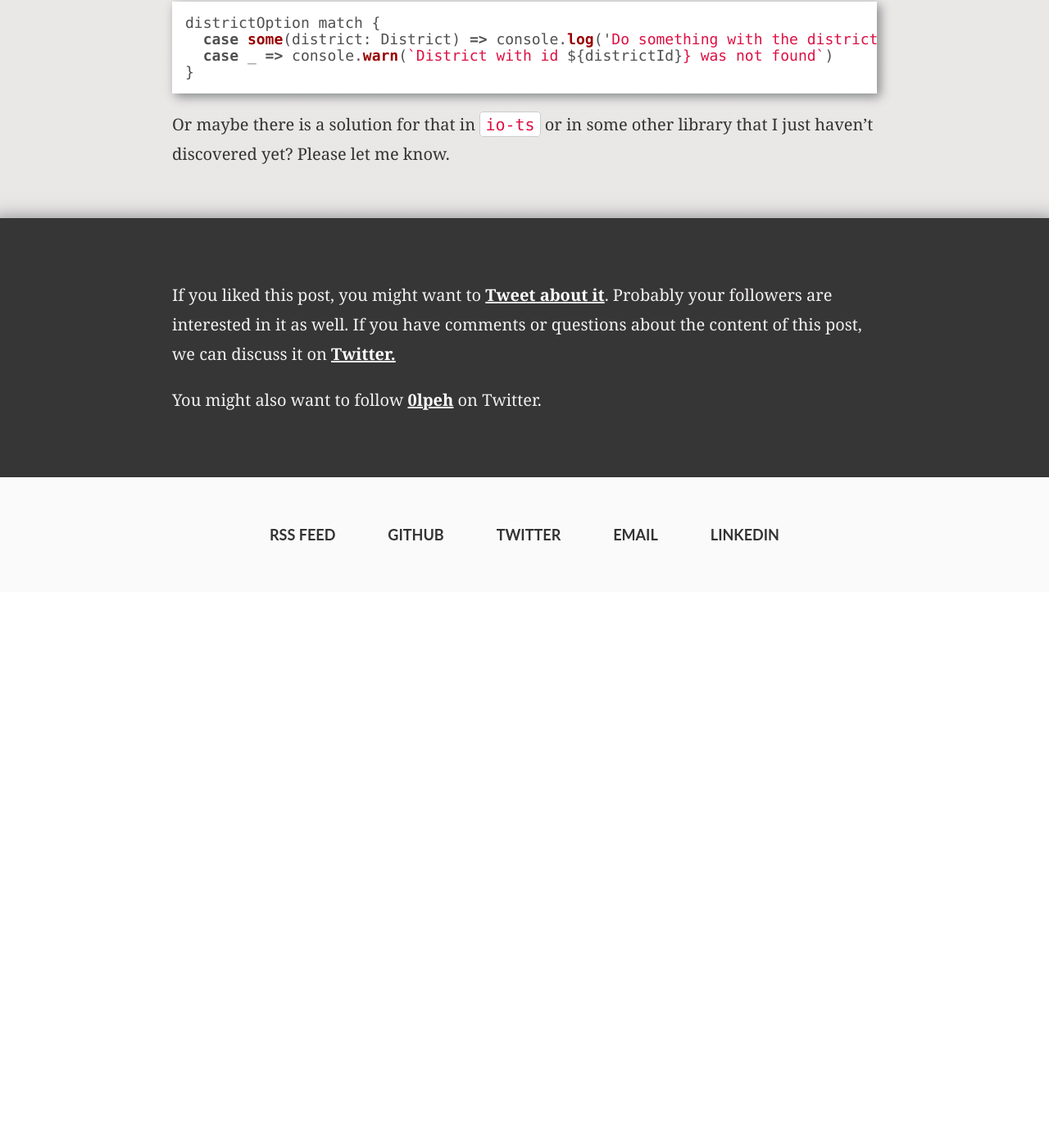
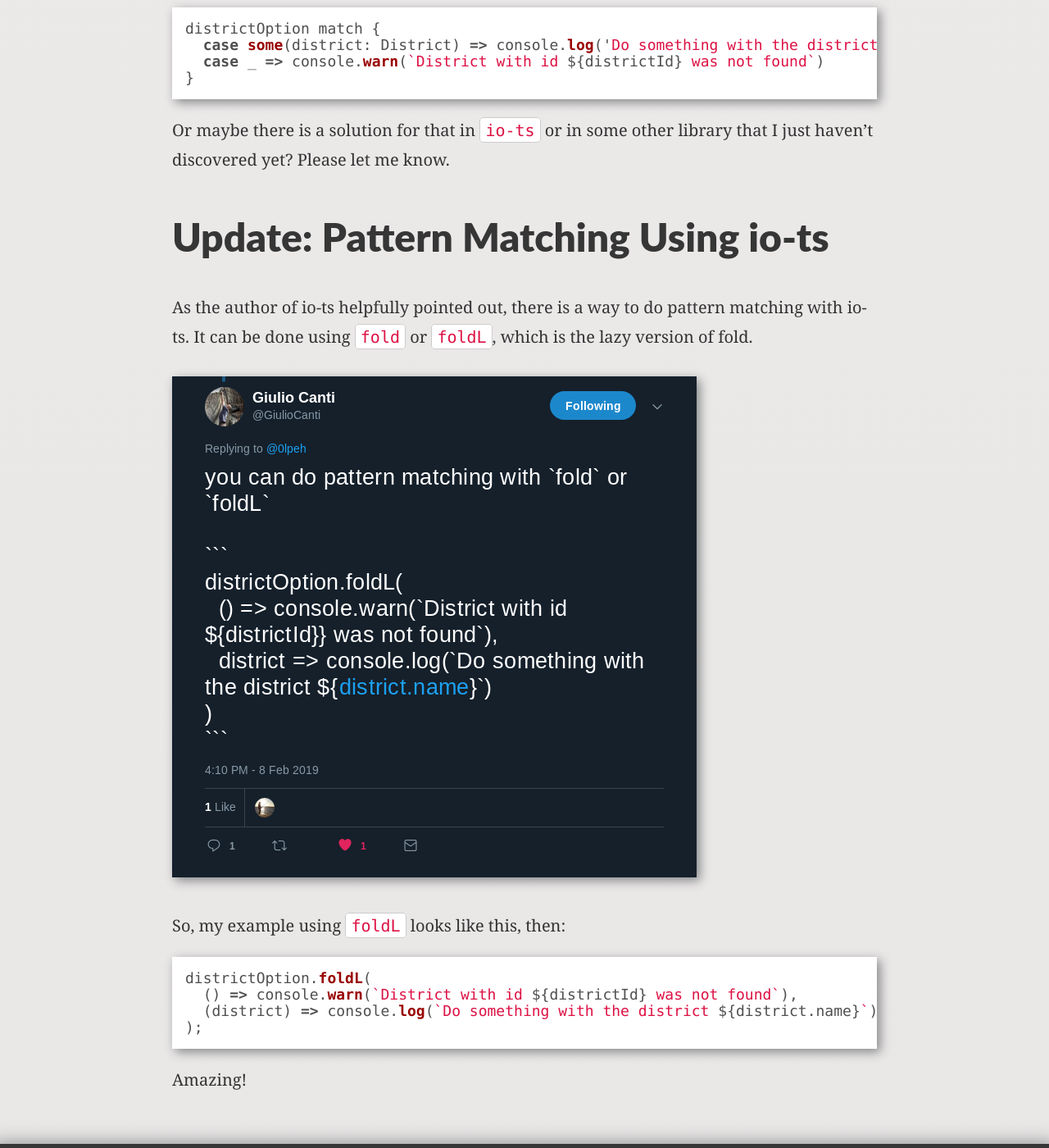
Before and after one commit to olpeh/olpeh.github.io, a Jekyll site: the page built from _posts/2019-02-08-runtime-type-checking-in-ts.md, in a window 1280 px wide and 1400 px high, scrolled down 5789 px. Shown: the whole window at 82% size. Built offline with Jekyll 4.4.1, drawn with Linux system fonts in a browser that asks for light colours; comment, search, counter and statistics services are not loaded; before the commit the page ends 6511 px from its top, so only the background shows below that; some of the changed text lies outside the part shown.

Commit message:
Add an update about pattern matching using io-ts

````diff
--- a/_includes/post-header.html
+++ b/_includes/post-header.html
@@ -10,6 +10,11 @@
       <p>{{ page.excerpt }}</p>
       <hr />
       <span class="date">{{ page.date | date: '%b %-d, %Y' }}</span>
+      {% if page.updated %}
+      <span class="date"
+        >(Updated: {{ page.updated | date: '%b %-d, %Y' }})</span
+      >
+      {% endif %}
       <span>by {{ page.author }}</span>
       {% if page.credits %}
       <span>– {{ page.credits }}</span>
--- a/_posts/2019-02-08-runtime-type-checking-in-ts.md
+++ b/_posts/2019-02-08-runtime-type-checking-in-ts.md
@@ -82,22 +83,23 @@ export interface District {
 };
 */
 ```
+
 The type `District` is an alias so that we don't have to pass around the type:
 
 ```ts
 const District: t.TypeC<{
-    id: t.NumberC;
-    name: t.StringC;
-}>
+  id: t.NumberC;
+  name: t.StringC;
+}>;
 ```
 
 Instead we now have:
 
 ```ts
 type District = {
-    id: number;
-    name: string;
-}
+  id: number;
+  name: string;
+};
 ```
 
 And then when fetching `District`s from the backend, we are able to validate those against the schema:
@@ -108,10 +110,7 @@ const validDistricts = res
   .map((q) => TDistrict.decode(q))
   .filter((v) => {
     if (v.isLeft()) {
-      console.warn(
-        'District validation failed',
-        PathReporter.report(v)
-      );
+      console.warn('District validation failed', PathReporter.report(v));
       return false;
     }
     return v.isRight();
@@ -153,7 +152,9 @@ And when calling it, I would check the return value like this:
 ```ts
 import { Option, none, some } from 'fp-ts/lib/Option';
 
-const districtOption: Option<District> = districtStore.getDistrictByID(districId);
+const districtOption: Option<District> = districtStore.getDistrictByID(
+  districId
+);
 
 if (districtOption.isSome()) {
   // districtOption now has a value
@@ -170,9 +171,27 @@ I mean, it would be nice to have something like this in TS:
 ```ts
 districtOption match {
   case some(district: District) => console.log('Do something with the district')
-  case _ => console.warn(`District with id ${districtId}} was not found`)
+  case _ => console.warn(`District with id ${districtId} was not found`)
 }
 ```
 
 Or maybe there is a solution for that in `io-ts` or in some other library that I just haven't discovered yet?
 Please let me know.
+
+## Update: Pattern Matching Using io-ts
+
+As the author of io-ts helpfully pointed out, there is a way to do pattern matching with io-ts.
+It can be done using `fold` or `foldL`, which is the lazy version of fold.
+
+[![The author of io-ts tweeting me how to do pattern matching.]({{ "/images/07-io-ts/pattern-matching.png" | prepend: site.baseurl }})](https://twitter.com/GiulioCanti/status/1093874633269526528){:target="\_blank"}{:rel="noopener"}
+
+So, my example using `foldL` looks like this, then:
+
+```ts
+districtOption.foldL(
+  () => console.warn(`District with id ${districtId} was not found`),
+  (district) => console.log(`Do something with the district ${district.name}`)
+);
+```
+
+Amazing!
````
Also changed, not shown: other parts of _posts/2019-02-08-runtime-type-checking-in-ts.md (+1 -0 lines), _posts/2019-02-04-using-jest-with-typescript.md (+1 -0 lines), images/07-io-ts/pattern-matching.png (added).
